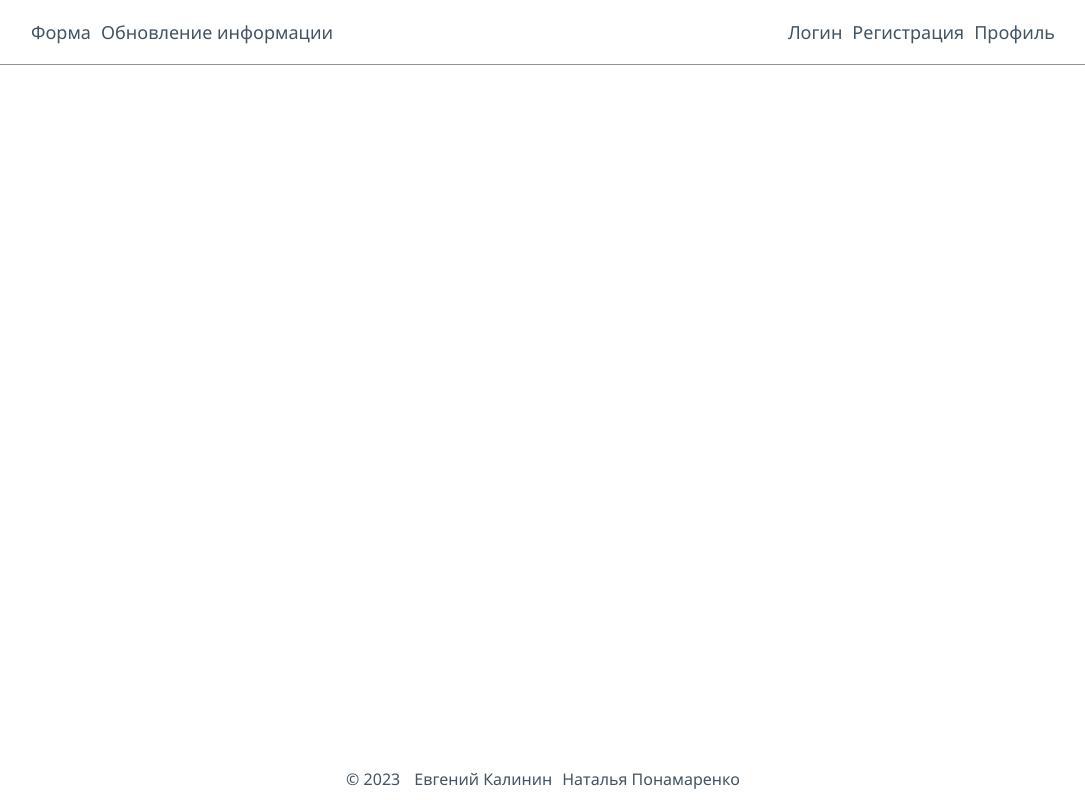
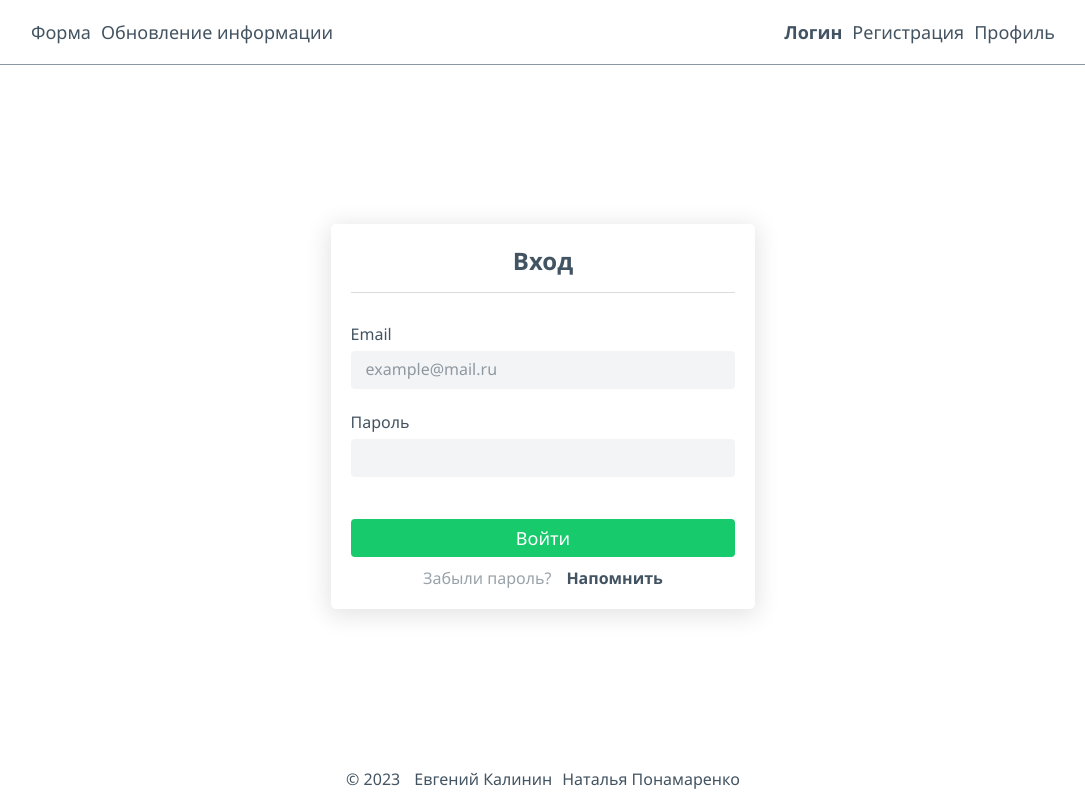
Before and after one commit to User8755/TA-frontend-api, a React (Create React App) app: page / in a window 1280 px wide. Shown: the whole page, without its empty margins (97-1182 px from the left). Built offline with nearby package versions, Linux system fonts and the light colour scheme.

Commit message:
update api

```diff
--- a/src/App.js
+++ b/src/App.js
@@ -53,7 +53,7 @@ function App() {
               ></Update>
             }
           ></Route>
-          <Route path='/login' element={<Login></Login>}></Route>
+          <Route path='/' element={<Login></Login>}></Route>
           <Route
             path='/registration'
             element={<Registration></Registration>}
--- a/src/components/Header/Header.jsx
+++ b/src/components/Header/Header.jsx
@@ -20,7 +20,7 @@ function Header() {
       </NavLink>
       <div className='profile__wrapper'>
         <NavLink
-          to='/login'
+          to='/'
           className={active ? 'header__text active' : 'header__text'}
         >
           Логин
--- a/src/untils/api.js
+++ b/src/untils/api.js
@@ -96,7 +96,7 @@ class Api {
 }
 
 const api = new Api({
-  baseUrl: 'http://77.222.53.197',
+  baseUrl: 'https://api.tafontend.online/',
   headers: {
     'Content-Type': 'application/json',
   },
```
